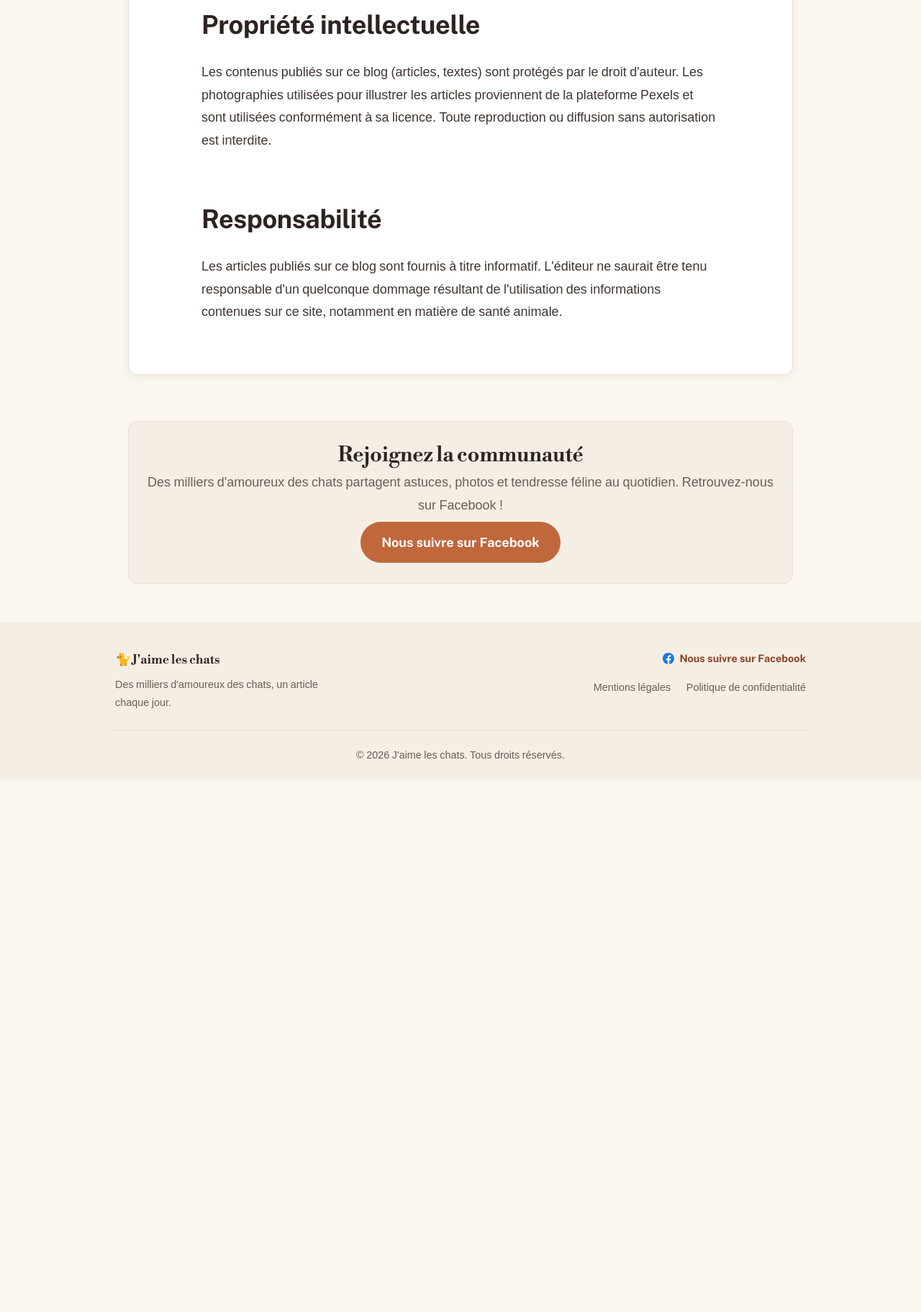
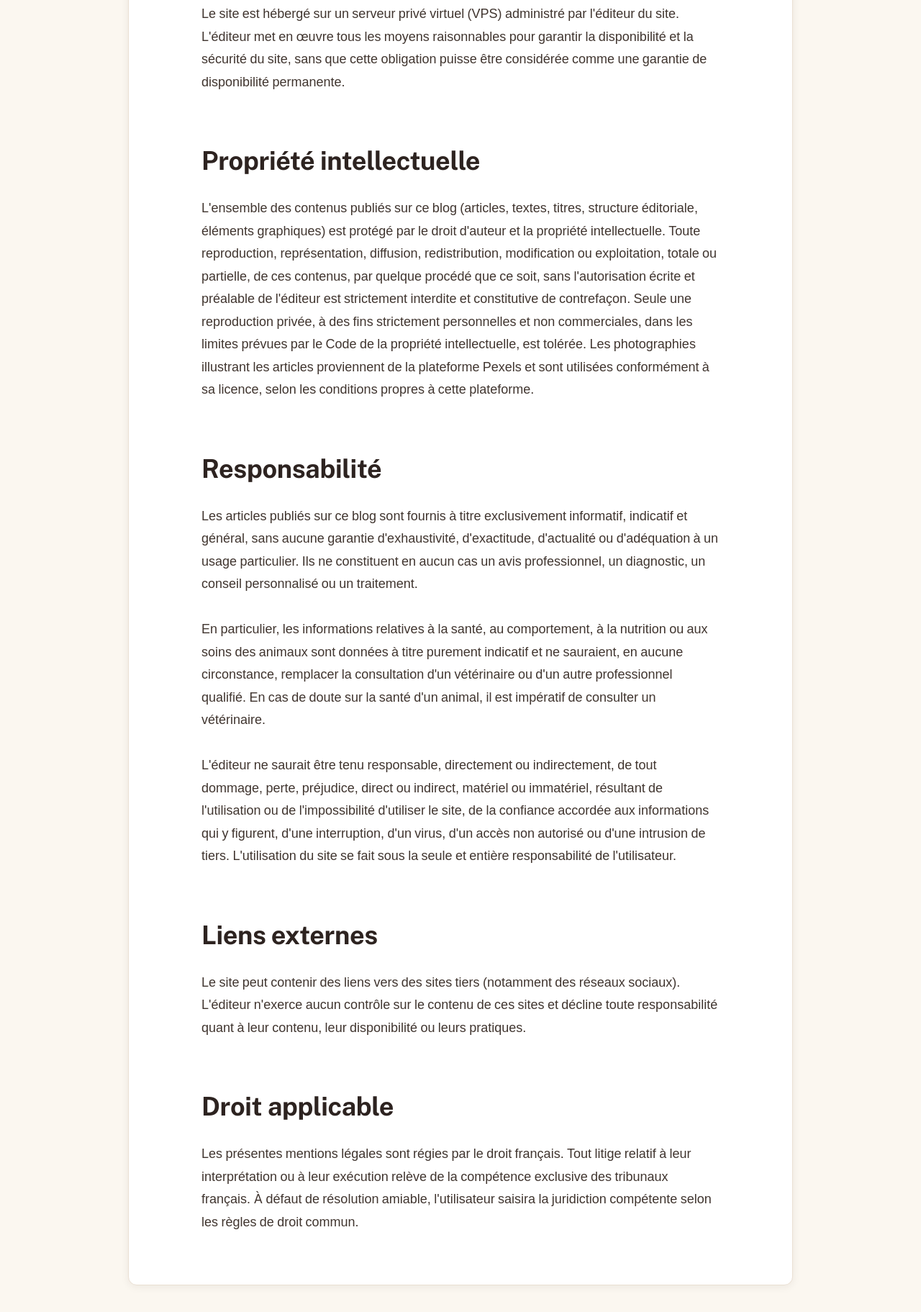
Before and after one commit to tac-projects/blog-ecosystem, an Astro site in the folder site/: page /mentions-legales in a window 1280 px wide. Shown: the part 749-2572 px from the top of the page at 72% size. Before the commit the page ends 1832 px from the top, so only its background shows below. Built offline with nearby package versions, Linux system fonts and the light colour scheme; Astro itself is replaced by a stand-in of ours.

Commit message:
feat: strengthen legal pages and simplify privacy policy
- Mentions légales: full disclaimer (no professional/medical advice, limited liability, copyright, French law)
- Privacy: honest 'no data collected' + technical logs + Meta disclaimer (removed boilerplate RGPD contradicting reality)
- Hide share button and community block on legal pages (showCommunity prop)

```diff
--- a/site/src/layouts/BlogPost.astro
+++ b/site/src/layouts/BlogPost.astro
@@ -16,6 +16,7 @@ interface Props {
 	category?: string;
 	related?: CollectionEntry<'blog'>[];
 	showShare?: boolean;
+	showCommunity?: boolean;
 }
 
 const {
@@ -27,6 +28,7 @@ const {
 	category,
 	related = [],
 	showShare = true,
+	showCommunity = true,
 } = Astro.props;
 const pageURL = new URL(Astro.url.pathname, Astro.site).toString();
 const fbShareURL = `https://www.facebook.com/sharer/sharer.php?u=${encodeURIComponent(pageURL)}`;
@@ -92,7 +94,7 @@ const fbShareURL = `https://www.facebook.com/sharer/sharer.php?u=${encodeURIComp
 						</ul>
 					</section>
 				)}
-				<CommunityBlock />
+				{showCommunity && <CommunityBlock />}
 			</div>
 		</main>
 
--- a/site/src/pages/mentions-legales.astro
+++ b/site/src/pages/mentions-legales.astro
@@ -7,30 +7,75 @@ import Layout from '../layouts/BlogPost.astro';
 	description="Mentions légales du blog J'aime les Chats"
 	pubDate={new Date('2026-08-16')}
 	showShare={false}
+	showCommunity={false}
 >
 	<h2>Éditeur du site</h2>
 	<p>
-		Ce blog est édité par une personne physique, à titre non professionnel. Aucune activité
-		commerciale ou publicitaire n'est exercée à ce jour sur ce site.
+		Ce blog est édité par une personne physique, à titre strictement non professionnel,
+		non commercial et non rémunéré. Aucune activité commerciale, publicitaire ou de
+		parrainage n'est exercée à ce jour sur ce site, et aucune obligation légale liée à
+		une activité professionnelle n'y est attachée. L'éditeur se réserve le droit de
+		modifier les présentes mentions à tout moment, sans préavis.
 	</p>
 
 	<h2>Hébergement</h2>
 	<p>
-		Le site est hébergé sur un serveur privé virtuel (VPS), administré par l'éditeur du site.
+		Le site est hébergé sur un serveur privé virtuel (VPS) administré par l'éditeur du
+		site. L'éditeur met en œuvre tous les moyens raisonnables pour garantir la
+		disponibilité et la sécurité du site, sans que cette obligation puisse être
+		considérée comme une garantie de disponibilité permanente.
 	</p>
 
 	<h2>Propriété intellectuelle</h2>
 	<p>
-		Les contenus publiés sur ce blog (articles, textes) sont protégés par le droit d'auteur.
-		Les photographies utilisées pour illustrer les articles proviennent de la plateforme
-		Pexels et sont utilisées conformément à sa licence. Toute reproduction ou diffusion
-		sans autorisation est interdite.
+		L'ensemble des contenus publiés sur ce blog (articles, textes, titres, structure
+		éditoriale, éléments graphiques) est protégé par le droit d'auteur et la
+		propriété intellectuelle. Toute reproduction, représentation, diffusion,
+		redistribution, modification ou exploitation, totale ou partielle, de ces contenus,
+		par quelque procédé que ce soit, sans l'autorisation écrite et préalable de
+		l'éditeur est strictement interdite et constitutive de contrefaçon. Seule une
+		reproduction privée, à des fins strictement personnelles et non commerciales, dans
+		les limites prévues par le Code de la propriété intellectuelle, est tolérée.
+		Les photographies illustrant les articles proviennent de la plateforme Pexels et
+		sont utilisées conformément à sa licence, selon les conditions propres à cette
+		plateforme.
 	</p>
 
 	<h2>Responsabilité</h2>
 	<p>
-		Les articles publiés sur ce blog sont fournis à titre informatif. L'éditeur ne saurait
-		être tenu responsable d'un quelconque dommage résultant de l'utilisation des
-		informations contenues sur ce site, notamment en matière de santé animale.
+		Les articles publiés sur ce blog sont fournis à titre exclusivement informatif,
+		indicatif et général, sans aucune garantie d'exhaustivité, d'exactitude,
+		d'actualité ou d'adéquation à un usage particulier. Ils ne constituent en aucun cas
+		un avis professionnel, un diagnostic, un conseil personnalisé ou un traitement.
+	</p>
+	<p>
+		En particulier, les informations relatives à la santé, au comportement, à la
+		nutrition ou aux soins des animaux sont données à titre purement indicatif et ne
+		sauraient, en aucune circonstance, remplacer la consultation d'un vétérinaire ou
+		d'un autre professionnel qualifié. En cas de doute sur la santé d'un animal, il est
+		impératif de consulter un vétérinaire.
+	</p>
+	<p>
+		L'éditeur ne saurait être tenu responsable, directement ou indirectement, de tout
+		dommage, perte, préjudice, direct ou indirect, matériel ou immatériel, résultant de
+		l'utilisation ou de l'impossibilité d'utiliser le site, de la confiance accordée
+		aux informations qui y figurent, d'une interruption, d'un virus, d'un accès non
+		autorisé ou d'une intrusion de tiers. L'utilisation du site se fait sous la seule et
+		entière responsabilité de l'utilisateur.
+	</p>
+
+	<h2>Liens externes</h2>
+	<p>
+		Le site peut contenir des liens vers des sites tiers (notamment des réseaux sociaux).
+		L'éditeur n'exerce aucun contrôle sur le contenu de ces sites et décline toute
+		responsabilité quant à leur contenu, leur disponibilité ou leurs pratiques.
+	</p>
+
+	<h2>Droit applicable</h2>
+	<p>
+		Les présentes mentions légales sont régies par le droit français. Tout litige
+		relatif à leur interprétation ou à leur exécution relève de la compétence
+		exclusive des tribunaux français. À défaut de résolution amiable, l'utilisateur
+		saisira la juridiction compétente selon les règles de droit commun.
 	</p>
 </Layout>
```
Also changed, not shown: site/src/pages/politique-de-confidentialite.astro (+25 -12 lines).
